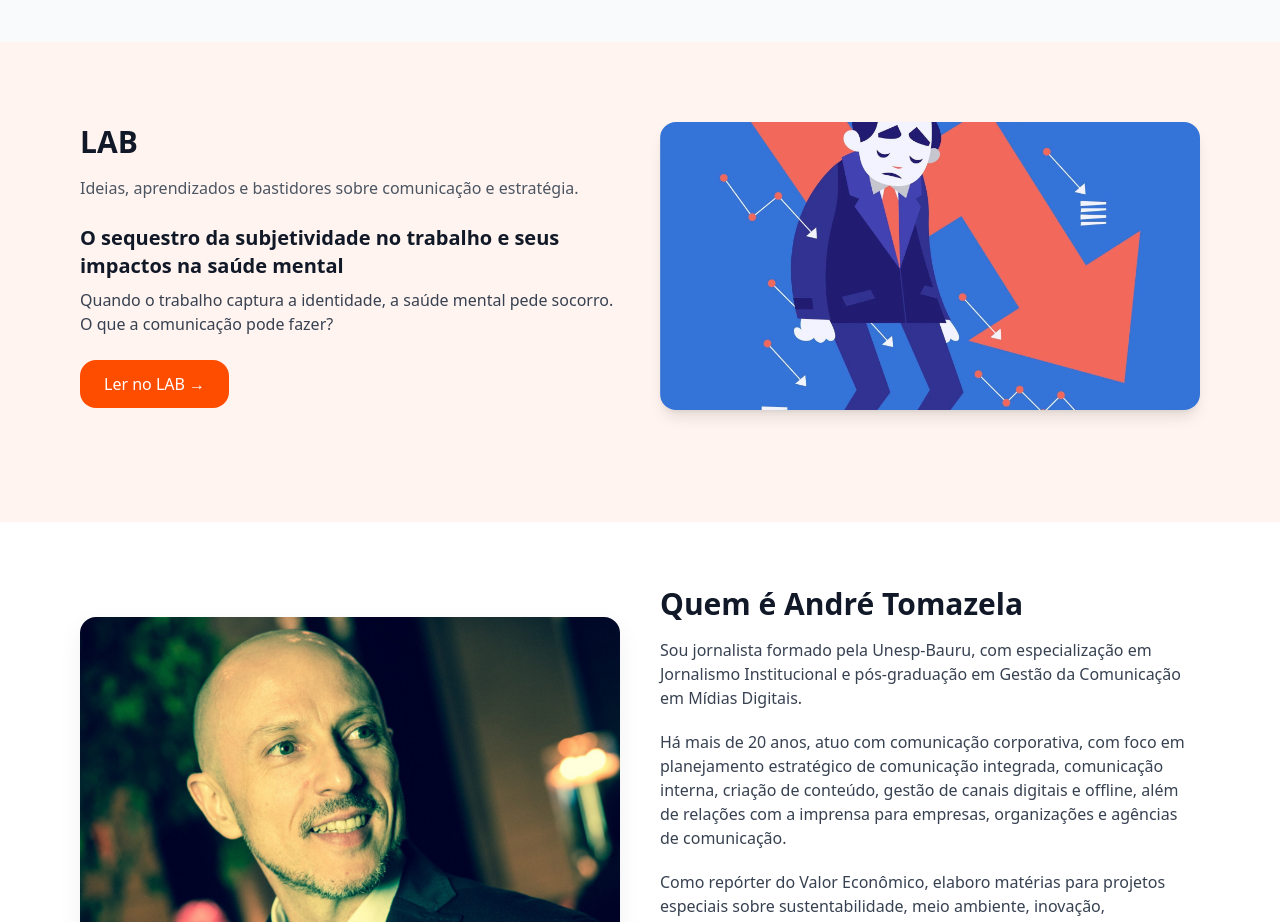
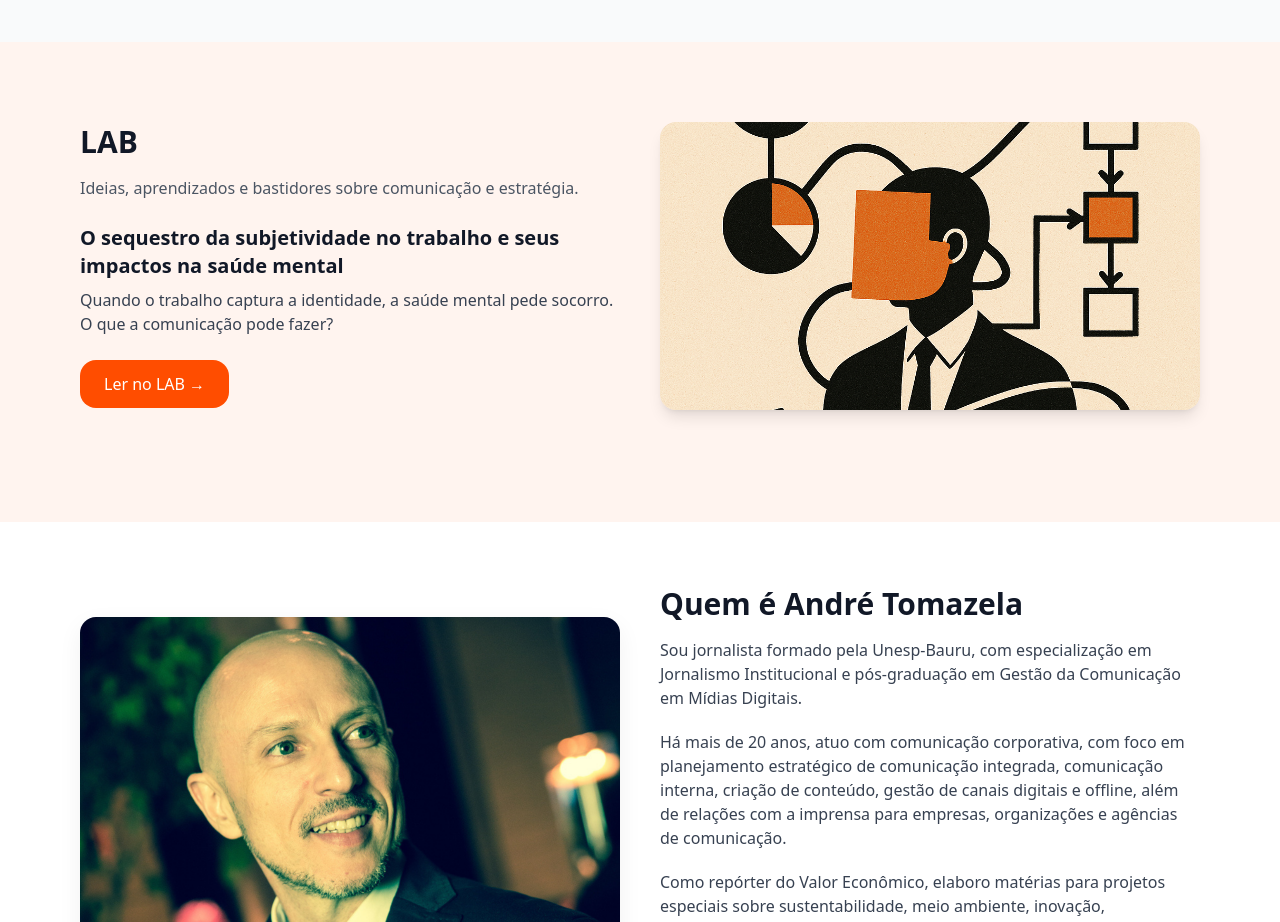
Before and after one commit to andretomazela-dev/integrado, a Next.js app: page / in a window 1280 px wide. Shown: the part 1620-2542 px from the top of the page. Built offline with nearby package versions, Linux system fonts and the light colour scheme.

Commit message:
Update lab-posts.js

```diff
--- a/content/lab-posts.js
+++ b/content/lab-posts.js
@@ -94,7 +94,7 @@ export const labPosts = [
     slug: "sequestro-da-subjetividade-no-trabalho",
     title: "O sequestro da subjetividade no trabalho e seus impactos na saúde mental",
     date: "2025-03-02",
-    cover: "/lab/3783105.webp",
+    cover: "/lab/Capturado.png",
     excerpt: "Quando o trabalho captura a identidade, a saúde mental pede socorro. O que a comunicação pode fazer?",
     tags: ["saude-mental", "cultura-organizacional", "comunicacao-interna"],
     content: `
```
